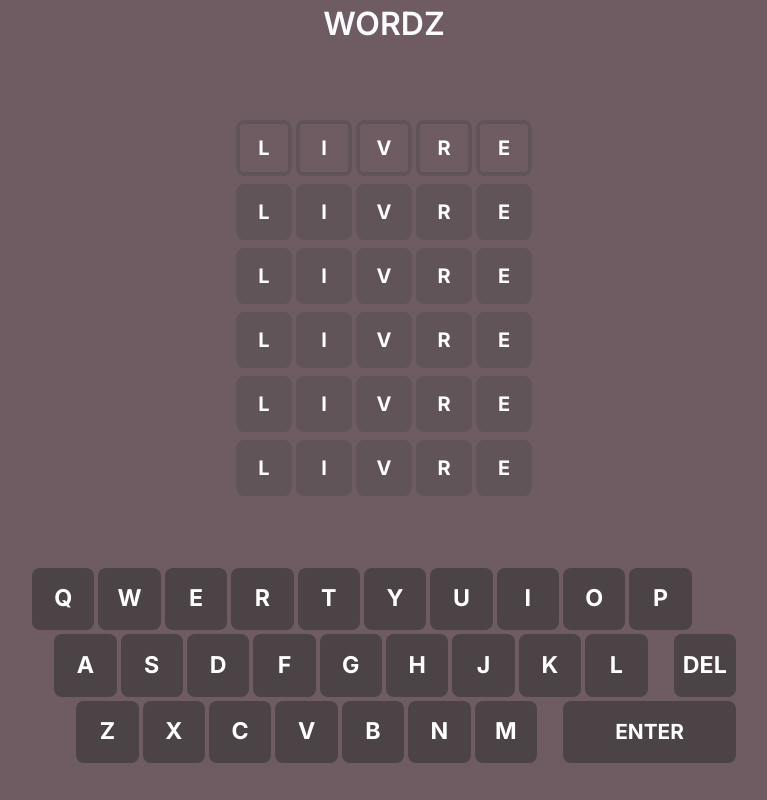
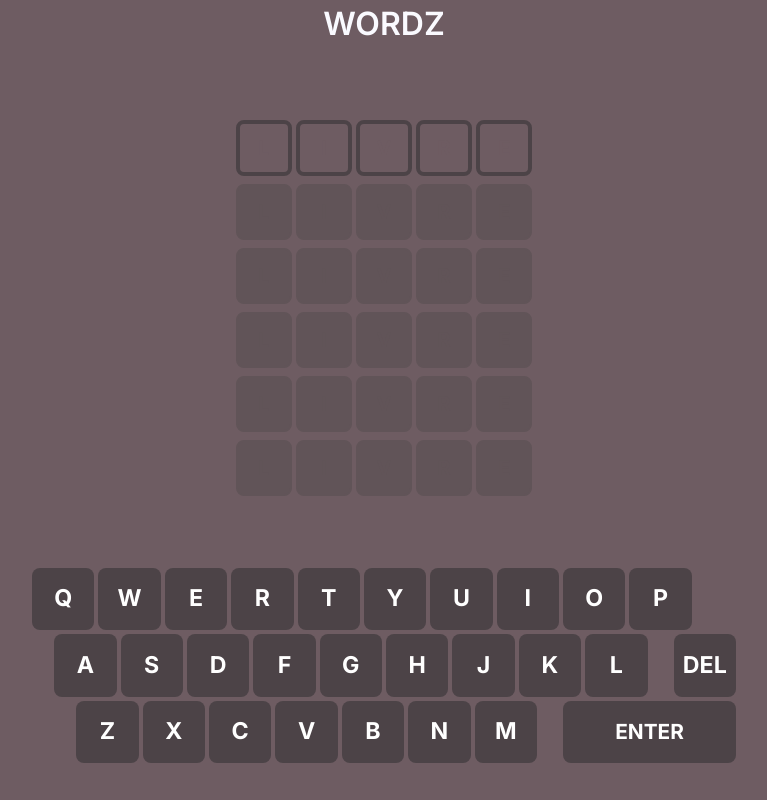
Before and after one commit to vtr-dev/wordz, a Next.js app: page / in a window 1280 px wide. Shown: the whole page, without its empty margins (256-1023 px from the left). Built offline with nearby package versions, Linux system fonts and the light colour scheme.

Commit message:
tailwind fixed

```diff
--- a/src/app/components/Letter.tsx
+++ b/src/app/components/Letter.tsx
@@ -7,7 +7,7 @@ type LetterProps = {
 
 function Letter({ children, status }: LetterProps) {
   const commonClasses =
-    'rounded-lg w-14 h-14 flex justify-center items-center box-border uppercase border-[0.125em] border-[#615458] font-bold text-xl text-white';
+    'rounded-lg w-14 h-14 flex justify-center items-center box-border uppercase font-bold text-xl ';
 
   let classNames = commonClasses;
 
@@ -15,9 +15,10 @@ function Letter({ children, status }: LetterProps) {
     classNames +=
       ' bg-transparent text-[#6E5C62] border-[0.2em] border-[#4C4347]';
   } else if (status === 'done') {
-    classNames += ' bg-[#312A2C]';
+    classNames += ' bg-[#312A2C] text-white border-[0.125em] border-[#615458]';
   } else if (status === 'inactive') {
-    classNames += ' bg-[#615458] text-[#615458]';
+    classNames +=
+      ' bg-[#615458] text-[#615458] border-[0.125em] border-[#615458]';
   }
 
   return <span className={classNames}>{children}</span>;
```
